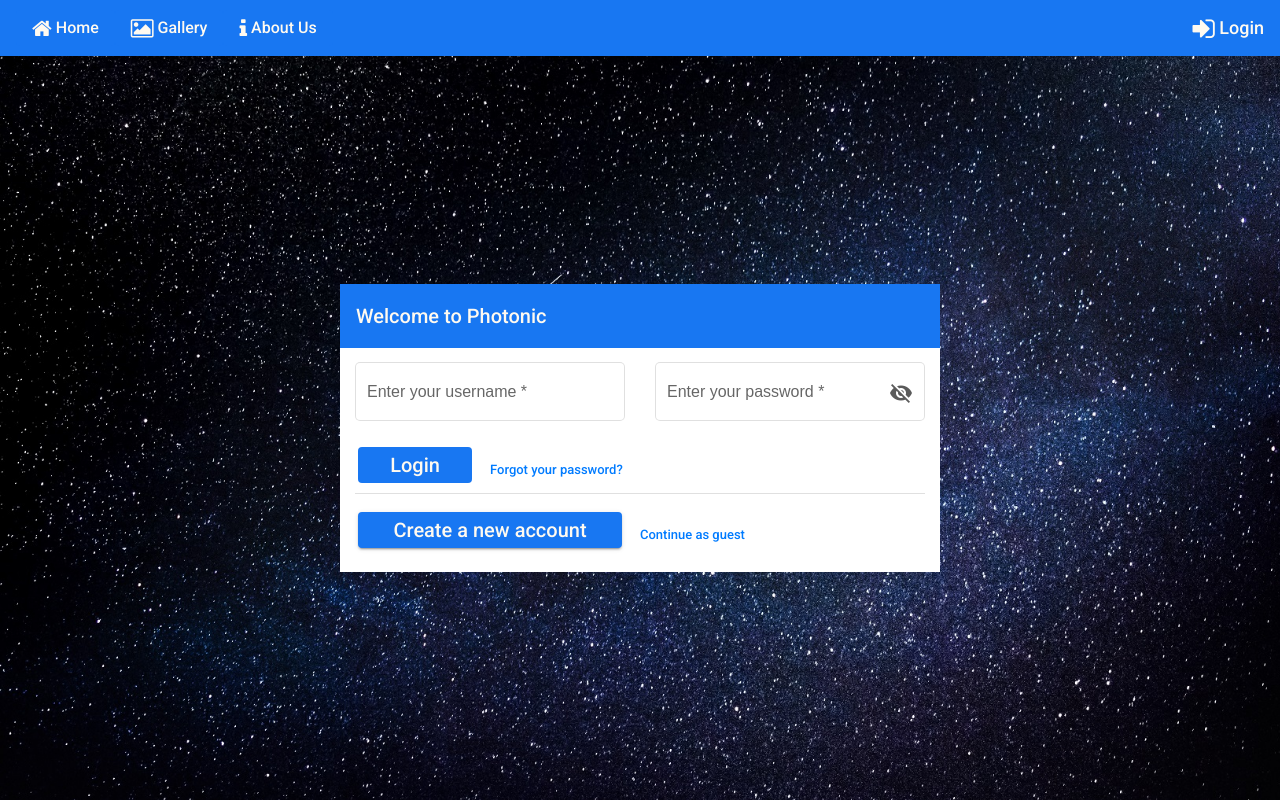
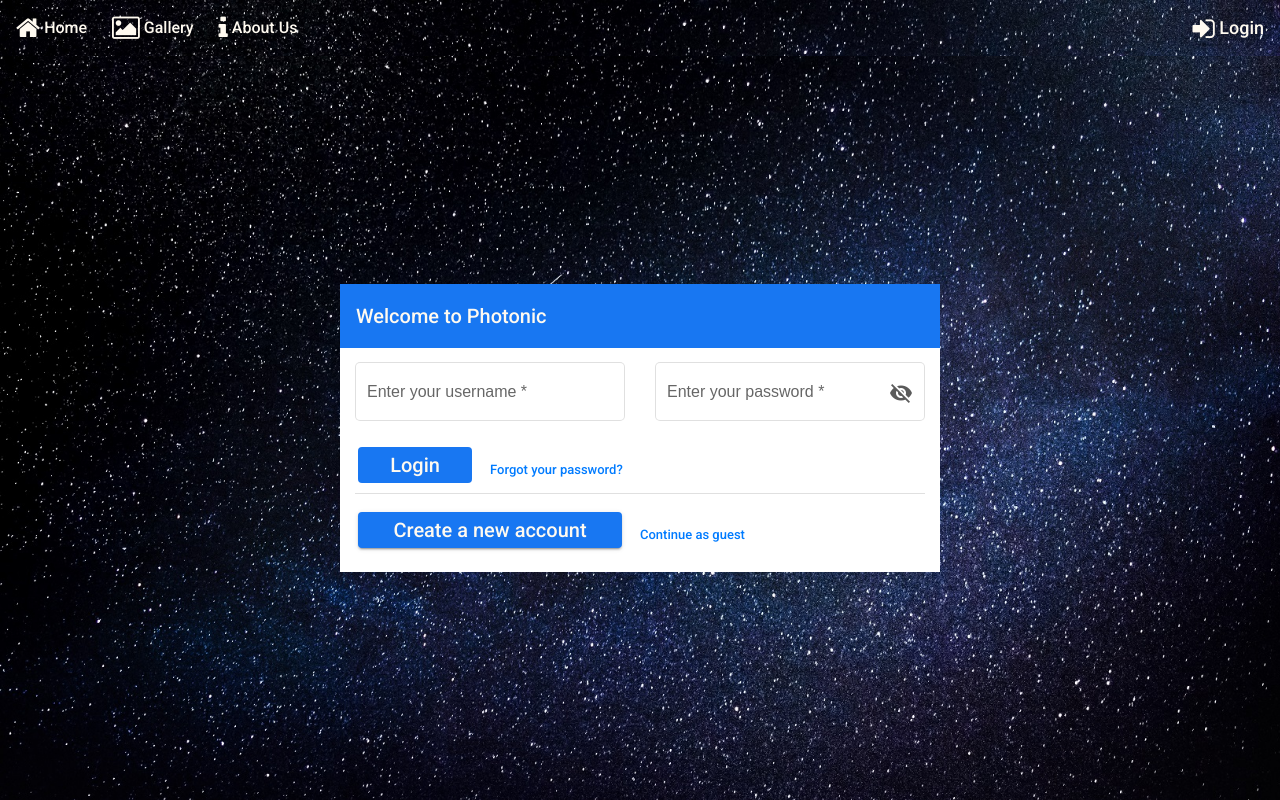
Before and after one commit to 123NeNaD/Photonic, an Angular app: page /login in a window 1280 px wide. Built offline with nearby package versions, Linux system fonts and the light colour scheme.

Commit message:
Adding Grid View to the Gallery

```diff
--- /dev/null
+++ b/src/app/album/album.component.html
@@ -0,0 +1,64 @@
+<mat-toolbar class="header">
+  <span style="font-size: 30px;">Photos</span>
+  <!-- Klasa flex-spacer je definisana u styles.scss i ona ce naredni element da pomeri maximalno desno koliko moze -->
+  <span class="flex-spacer"></span>
+  <a mat-button (click)="changeView('grid')" style="font-size: 30px; padding-right: 0px; cursor:pointer; color:white" class="fa fa-th fa-lg"></a>
+  <a mat-button (click)="changeView('row')" style="font-size: 33px; cursor:pointer; color:white" class="fa fa-bars fa-lg"></a>
+</mat-toolbar>
+
+<div *ngIf="option=='grid'" class="album">
+  <div style="background: white;" *ngFor="let photo of allPhotos">
+    <img src="{{photo.thumbnailUrl}}">
+    <span class="description">{{photo.title}}</span>
+  </div>
+</div>
+
+<div  *ngIf="option=='row'">
+  caocaocaocao
+  <cdk-virtual-scroll-viewport [itemSize]="18 * 7" class="example-viewport">
+    <div *cdkVirtualFor="let photo of allPhotos">
+      <div class="example-item-detail">Item: {{photo.title}}</div>
+    </div>
+  </cdk-virtual-scroll-viewport>
+  <!-- <cdk-virtual-scroll-viewport itemSize="250px" class="example-viewport">
+      <li *cdkVirtualFor="let photo of allPhotos">
+        CAOCAOCO
+      </li>
+  </cdk-virtual-scroll-viewport> -->
+</div>
+
+
+
+
+
+
+
+
+
+  <!-- <div class="photo" *ngFor="let photo of allPhotos" >
+    <img class="image" src="{{photo.thumbnailUrl}}">
+    <div class="description" style="color:white" style="border: solid red 4px">{{photo.title}}</div>
+  </div> -->
+  <!-- <mat-card *ngFor="let photo of allPhotos" class="card"  style="border: solid red 3px;">
+    <mat-card-content>
+      <img style="width: 100%;" mat-card-image src="{{photo.thumbnailUrl}}">
+      <p>{{photo.title}}</p>
+    </mat-card-content>
+    <mat-card-actions>
+      <button mat-button>LIKE</button>
+      <button mat-button>SHARE</button>
+    </mat-card-actions>
+  </mat-card> -->
+
+  <!-- <mat-card class="example-card"  *ngFor="let photo of allPhotos" style="border: solid red 3px">
+    <img mat-card-image src="{{photo.thumbnailUrl}}">
+      <span style="color:white">
+        The Shiba Inu is the smallest of the six original and distinct spitz breeds of dog from Japan.
+        A small, agile dog that copes very well with mountainous terrain, the Shiba Inu was originally
+        bred for hunting.
+      </span>
+    <mat-card-actions>
+      <button mat-button>LIKE</button>
+      <button mat-button>SHARE</button>
+    </mat-card-actions>
+  </mat-card> -->
--- /dev/null
+++ b/src/app/album/album.component.scss
@@ -0,0 +1,99 @@
+:host {
+  display: grid;
+  min-height: 93vh;
+  background-size: contain;
+  background-image: url("/assets/images/Background.jpg");
+  // grid-template-columns: repeat(auto-fill, minmax(150px, 1fr));
+  // grid-auto-rows: 150px;
+  // grid-gap: 50px;
+  // place-content: center;
+  // padding: 50px;
+  // font-size: 100%;
+  background-color: black;
+  color:white;
+
+  grid-template:
+    "header"  auto
+    "album" auto
+    /1fr
+  ;
+}
+
+.header {
+  grid-area: header;
+  padding-left: 50px;
+  padding-right: 33px;
+  padding-top: 50px;
+  background-size: cover;
+  color:white;
+  background-image: url("/assets/images/Background.jpg");
+}
+
+.album {
+  grid-area: album;
+  display: grid;
+  grid-template-columns: repeat(auto-fill, minmax(150px, 1fr));
+  grid-auto-rows: 220px;
+  // grid-template-columns: repeat(auto-fill, minmax(150px, 1fr));
+  // grid-auto-rows: 150px;
+  grid-gap: 50px;
+  padding-left: 50px;
+  padding-right: 50px;
+  padding-top: 50px;
+  padding-bottom: 50px;
+  font-size: 100%;
+}
+
+.description{
+  display: grid;
+  padding:5px;
+  text-align: center;
+  font-weight: bold;
+  color:black;
+  font-size: 10px;
+}
+
+:host img {
+  width: 100%;
+}
+
+// .photo {
+//   display: grid;
+//   grid-template:
+//   "image"  auto
+//   "description" auto
+//   /1fr
+// ;
+// }
+
+// .image{
+//   grid-area: image;
+//   width: 150px;
+//   height: 150px;
+// }
+
+// .description{
+//   grid-area: description;
+//   width: 150px;
+//   height: 100px;
+// }
+
+// .cdkVirtualScroll {
+
+//   li {
+//     height: 250px;
+//   }
+
+//   Bonus points
+//   &::-webkit-scrollbar {
+//     width: 1em;
+//   }
+
+//   &::-webkit-scrollbar-track {
+//     -webkit-box-shadow: inset 0 0 6px rgba(0, 0, 0, 0.3);
+//   }
+
+//   &::-webkit-scrollbar-thumb {
+//     background-color: rgb(238, 169, 79);
+//   }
+// }
--- /dev/null
+++ b/src/app/album/album.component.ts
@@ -0,0 +1,42 @@
+import { Component, OnInit, ViewChild, Inject } from '@angular/core';
+import { FormBuilder, FormGroup, Validators } from '@angular/forms';
+// import { visibility, flyInOut, expand } from '../animations/app.animation';
+import { Params, ActivatedRoute } from '@angular/router';
+import { Location } from '@angular/common';
+import { switchMap } from 'rxjs/operators';
+import { AlbumService } from '../services/album.service';
+
+@Component({
+  selector: 'app-album',
+  templateUrl: './album.component.html',
+  styleUrls: ['./album.component.scss']
+})
+export class AlbumComponent implements OnInit {
+
+  albumId: any;
+  allPhotos: any;
+  option: string = 'grid';
+
+  constructor(private route: ActivatedRoute, private albumService: AlbumService) { }
+
+  ngOnInit(): void {
+    this.route.params.pipe(switchMap((params: Params) => {
+      this.albumId = params['id'];
+      return this.albumService.getAllPhotosFromAlbum(this.albumId);
+     }))
+    .subscribe(photos => {
+      this.allPhotos = photos;
+      console.log("PHOTOS: ", this.allPhotos);
+    }, error => {console.log("ERROR: ", error)});
+  }
+
+  changeView(view){
+    if(view == 'grid'){
+      this.option = 'grid';
+    }
+    if(view == 'row'){
+      this.option = 'row';
+    }
+  }
+
+}
--- a/src/app/app-routing.module.ts
+++ b/src/app/app-routing.module.ts
@@ -3,12 +3,14 @@ import { Routes, RouterModule } from '@angular/router';
 import { LoginComponent } from './login/login.component';
 import { FooterComponent } from './footer/footer.component';
 import { GalleryComponent } from './gallery/gallery.component';
+import { AlbumComponent } from './album/album.component';
 
 const routes: Routes = [
   { path: '', redirectTo: 'login', pathMatch: 'full' },
   { path: 'login', component: LoginComponent },
   { path: 'footer', component: FooterComponent },
   { path: 'gallery', component: GalleryComponent },
+  { path: 'album/:id',     component: AlbumComponent }
 ];
 
 @NgModule({
--- a/src/app/gallery/gallery.component.html
+++ b/src/app/gallery/gallery.component.html
@@ -1 +1,3 @@
-<p>gallery works!</p>
+<a *ngFor="let album of albums" (click)="goToAlbum(album.id)">
+  {{ album.title }}
+</a>
--- a/src/app/gallery/gallery.component.scss
+++ b/src/app/gallery/gallery.component.scss
@@ -0,0 +1,38 @@
+:host {
+  display: grid;
+  min-height: 93vh;
+  background-size: contain;
+  background-image: url("/assets/images/Background.jpg");
+  grid-template-columns: repeat(auto-fill, minmax(150px, 1fr));
+  grid-auto-rows: 150px;
+  grid-gap: 50px;
+  place-content: center;
+  padding: 50px;
+  font-size: 100%;
+  background-color: black;
+  color:white
+
+}
+
+:host a {
+  display: grid;
+  color: white;
+  width: 100%;
+  height: 100%;
+  padding: 20px;
+  place-content: center;
+  text-align: center;
+  text-decoration: none;
+  border-radius: 10px;
+  font-weight: bold;
+  background-color: rgba(255, 255, 255, 0.7);
+  text-shadow: 0 0 20px black;
+}
+
+:host a:hover {
+  cursor: pointer;
+  color: black;
+  background-color: cornsilk;
+  box-shadow: 0 0 20px 5px cornsilk;
+  text-shadow: none;
+}
--- a/src/app/gallery/gallery.component.ts
+++ b/src/app/gallery/gallery.component.ts
@@ -1,4 +1,6 @@
 import { Component, OnInit } from '@angular/core';
+import { Router } from '@angular/router';
+import { AlbumService } from '../services/album.service';
 
 @Component({
   selector: 'app-gallery',
@@ -7,9 +9,20 @@ import { Component, OnInit } from '@angular/core';
 })
 export class GalleryComponent implements OnInit {
 
-  constructor() { }
+  albums: any;
+
+  constructor(private router: Router, private albumService: AlbumService) { }
 
   ngOnInit(): void {
+    this.albumService.getAllAlbmums().subscribe(albums=>{
+      console.log("Albums: ", albums)
+      this.albums = albums;
+    }, error => {console.log("ERROR: ", error)})
+  }
+
+  goToAlbum(id){
+    console.log("Album ID: ", id);
+    this.router.navigate(['/album/'+ id])
   }
 
 }
--- a/src/app/header/header.component.html
+++ b/src/app/header/header.component.html
@@ -1,10 +1,10 @@
-<mat-toolbar style="height: 7vh;" class="background-primary text-floral-white" color="primary">
-  <a mat-button routerLink="#" style="background-color:#1877f2; font-size: 16px;" routerLinkActive='active'><span
-      class="fa fa-home fa-lg"></span> Home</a>
-  <a mat-button routerLink="/gallery" style="background-color:#1877f2; font-size: 16px" routerLinkActive='active'
-    routerLinkActive='active'><span class="fa fa-image fa-lg"></span> Gallery</a>
-  <a mat-button routerLink="#" style="background-color:#1877f2; font-size: 16px" routerLinkActive='active'>
-    <span class="fa fa-info fa-lg"></span> About Us</a>
+<mat-toolbar style="height: 7vh;" class="text-floral-white toolbar">
+  <a mat-button  style="background-color:#1877f2; font-size: 16px; display: contents;"><span
+    style="font-size: 26px;" class="fa fa-home fa-lg"></span> Home</a> &nbsp; &nbsp;  &nbsp;
+  <a mat-button routerLink="/gallery" style="background-color:#1877f2; font-size: 16px; display: contents;" routerLinkActive='active'
+    routerLinkActive='active'><span style="font-size: 26px;" class="fa fa-image fa-lg"></span> Gallery</a>  &nbsp;  &nbsp;  &nbsp;
+  <a mat-button style="background-color:#1877f2; font-size: 16px; display: contents;">
+    <span style="font-size: 26px;" class="fa fa-info fa-lg"></span> About Us</a>
   <!-- Klasa flex-spacer je definisana u styles.scss i ona ce naredni element da pomeri maximalno desno koliko moze -->
   <span class="flex-spacer"></span>
   <span *ngIf="username" style="font-size: 20px;">{{username}}</span>
--- a/src/app/header/header.component.scss
+++ b/src/app/header/header.component.scss
@@ -7,3 +7,8 @@
 a:hover {
   color: white;
 }
+
+.toolbar{
+  background-size: cover;
+  background-image: url("/assets/images/Background.jpg");
+}
--- a/src/app/login/login.component.scss
+++ b/src/app/login/login.component.scss
@@ -1,6 +1,5 @@
 :host {
   display: grid;
-  /* vh = Viewport hight */
   height: 93vh;
   place-items: center;
   background-size: cover;
@@ -8,11 +7,8 @@
 
 }
 
-
-
 .login{
   background-color: white;
-  // min-height: 300px;
   max-width: 600px;
 }
 
--- /dev/null
+++ b/src/app/services/album.service.ts
@@ -0,0 +1,47 @@
+import { Injectable } from '@angular/core';
+import { HttpClient, HttpHeaders } from '@angular/common/http';
+import { Observable, Subject } from 'rxjs';
+import { Subscription } from 'rxjs';
+import { BehaviorSubject } from 'rxjs';
+import { Router } from '@angular/router';
+
+
+@Injectable({
+  providedIn: 'root'
+})
+export class AlbumService {
+
+  subscription: Subscription;
+  private subject = new BehaviorSubject('');
+  currentAlbum = this.subject.asObservable();
+
+  constructor(private http: HttpClient, private router: Router) {
+    if ((JSON.parse(localStorage.getItem("currentAlbum"))) != null) {
+      this.subject.next(JSON.parse(localStorage.getItem("currentAlbum")));
+    }
+  }
+
+  getAllAlbmums(): Observable<any> {
+    const endpoint = 'https://jsonplaceholder.typicode.com/albums';
+    return this.http.get(endpoint);
+  }
+
+  findAlbum(id): Observable<any> {
+    const endpoint = 'https://jsonplaceholder.typicode.com/albums?id=' + id;
+    return this.http.get(endpoint);
+  }
+
+  getAllPhotosFromAlbum(albumId): Observable<any> {
+    const endpoint = 'https://jsonplaceholder.typicode.com/photos?albumId=' + albumId;
+    return this.http.get(endpoint);
+  }
+
+  setCurrentAlbum(album: any) {
+    this.subject.next(album);
+  }
+
+  getCurentUser(): Observable<any> {
+    return this.subject;
+  }
+
+}
```
Also changed, not shown: src/app/app.module.ts (+9 -3 lines), 2 other files (tests, documents, lock files or other folders).
